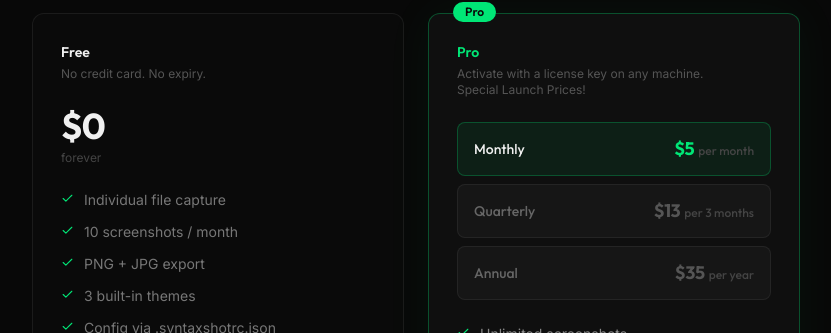
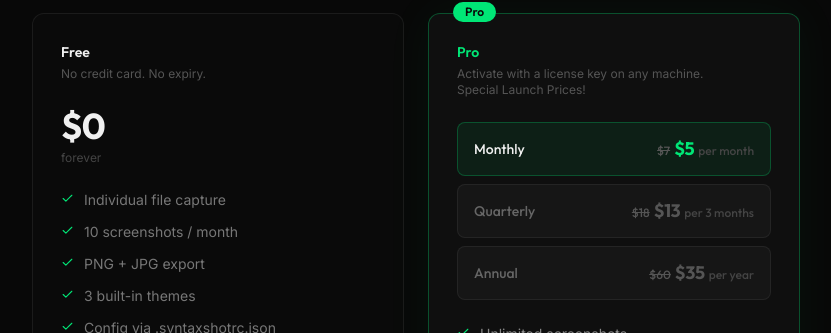
Before and after one commit to luis0antonio55/syntaxshot, a React (Vite) app: page / in a window 1280 px wide. Shown: the part 3106-3439 px from the top of the page, without its empty margins (224-1055 px from the left). Built offline with nearby package versions, Linux system fonts and the light colour scheme.

Commit message:
feat: add old pricing display for Pro billing options on Landing page

```diff
--- a/src/app/pages/Landing.tsx
+++ b/src/app/pages/Landing.tsx
@@ -103,9 +103,9 @@ const FEATURE_CARDS = [
 ];
 
 const PRO_BILLING = [
-  { id: "monthly", label: "Monthly", price: "$5", sub: "per month" },
-  { id: "quarterly", label: "Quarterly", price: "$13", sub: "per 3 months" },
-  { id: "annual", label: "Annual", price: "$35", sub: "per year" },
+  { id: "monthly", label: "Monthly", price: "$5", oldPrice: "$7", sub: "per month" },
+  { id: "quarterly", label: "Quarterly", price: "$13", oldPrice: "$18", sub: "per 3 months" },
+  { id: "annual", label: "Annual", price: "$35", oldPrice: "$60", sub: "per year" },
 ] as const;
 
 const STRIPE_PAYMENT_LINKS: Record<BillingId, string> = {
@@ -1244,6 +1244,12 @@ export default function Landing() {
                       style={{ fontFamily: "'Outfit', sans-serif" }}
                     >
                       <span
+                        className="text-xs line-through"
+                        style={{ color: "#555" }}
+                      >
+                        {b.oldPrice}
+                      </span>
+                      <span
                         className="font-bold text-lg"
                         style={{
                           color: billing === b.id ? "#00e676" : "#555",
```
